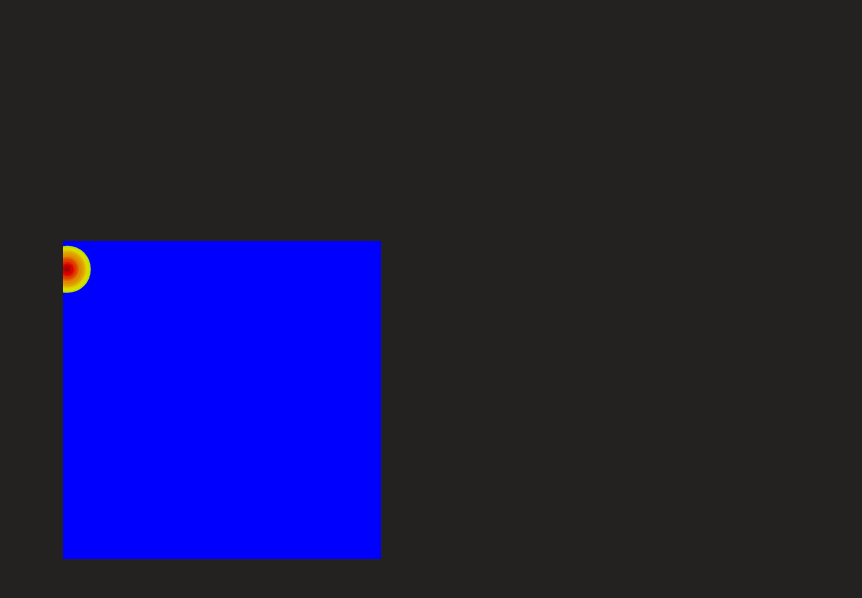
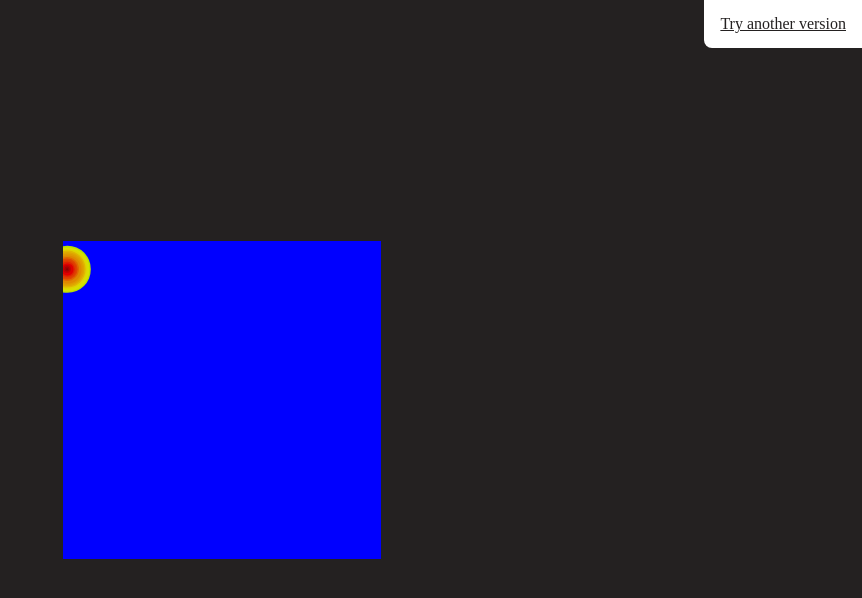
Before and after one commit to andrey-kudinov/map, a website built with Vite: page index.html in a window 1280 px wide. Shown: the whole page, without its empty margins (418-1280 px from the left). Built offline with nearby package versions, Linux system fonts and the light colour scheme.

Commit message:
Add link

```diff
--- a/index.html
+++ b/index.html
@@ -8,6 +8,7 @@
     <script type="module" src="./main.js"></script>
   </head>
   <body>
+    <a href="https://sima-map.netlify.app/">Try another version</a>
     <table></table>
   </body>
 </html>
--- a/styles/style.scss
+++ b/styles/style.scss
@@ -19,6 +19,16 @@ body {
   background-color: #242121;
 }
 
+a {
+  position: absolute;
+  right: 0;
+  top: 0;
+  background: white;
+  padding: 1rem;
+  color: #242121;
+  border-radius: 0 0 0 .5rem;
+}
+
 table {
   overflow: hidden;
 }
```
